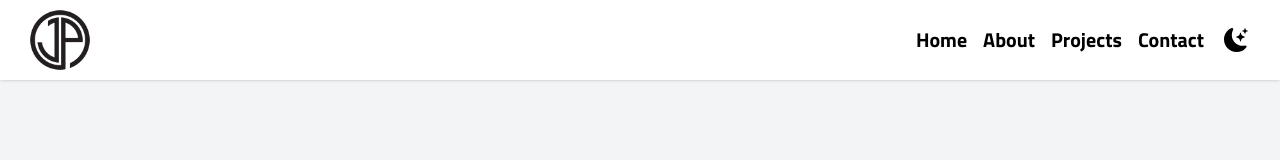
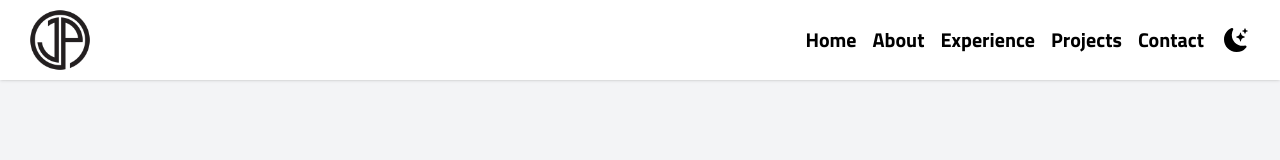
Before and after one commit to JohnPaulPabelico/Portfolio, a Next.js app in the folder portfolio/: page / in a window 1280 px wide. Shown: the top 160 px of the page. Built offline with nearby package versions, Linux system fonts and the light colour scheme.

Commit message:
Added experience button

```diff
--- a/portfolio/components/NavBar/NavBar.tsx
+++ b/portfolio/components/NavBar/NavBar.tsx
@@ -94,6 +94,22 @@ const NavBar: React.FC = () => {
                 className={` lg:text-xl text-3xl  titillium font-bold rounded-full m-2 hover:text-blue-500 transition duration-200 ${
                   darkMode ? "text-white " : "text-black"
                 }`}
+                href="#experience"
+                onClick={() => {
+                  setBarState(false);
+                  console.log(barState);
+                }}
+              >
+                Experience
+              </Link>
+            </FadeReveal>
+          </li>
+          <li className={`${barState ? "block" : "invisible lg:visible"}`}>
+            <FadeReveal>
+              <Link
+                className={` lg:text-xl text-3xl  titillium font-bold rounded-full m-2 hover:text-blue-500 transition duration-200 ${
+                  darkMode ? "text-white " : "text-black"
+                }`}
                 href="#projects"
                 onClick={() => {
                   setBarState(false);
```
